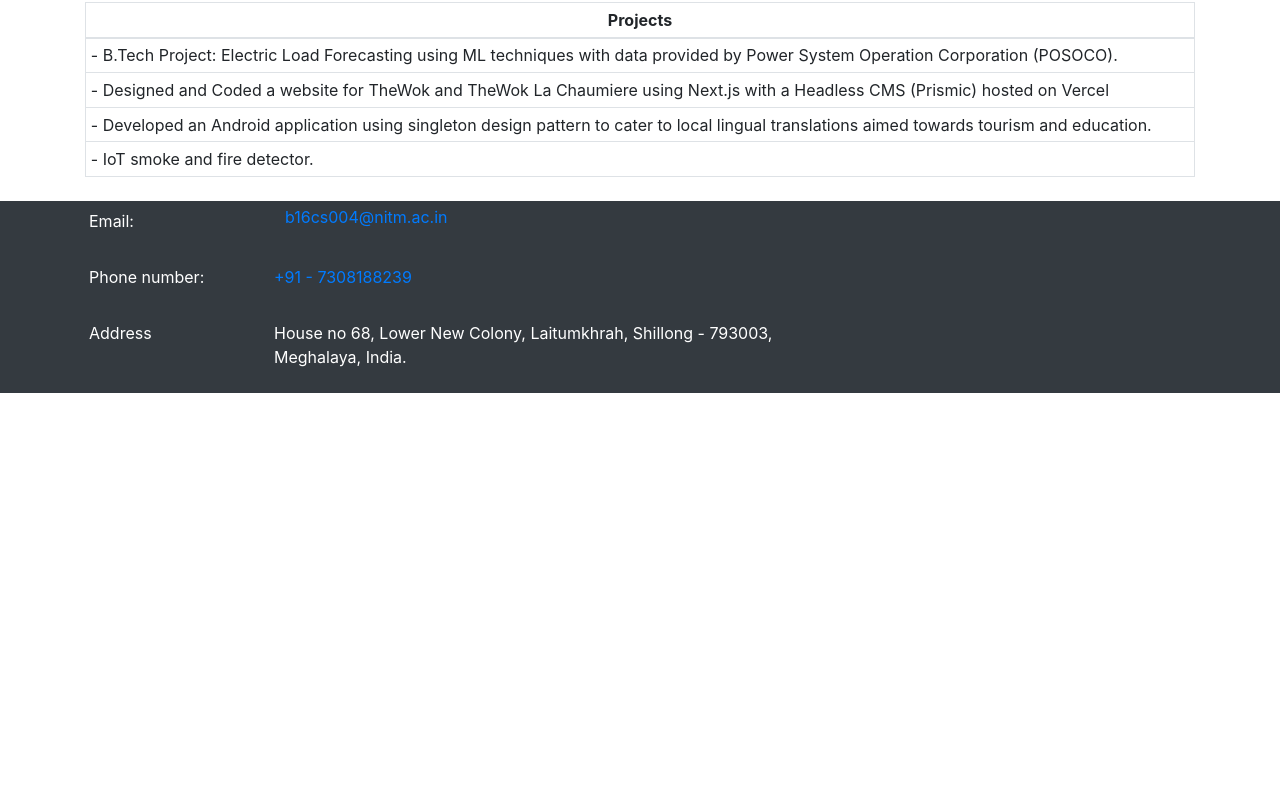
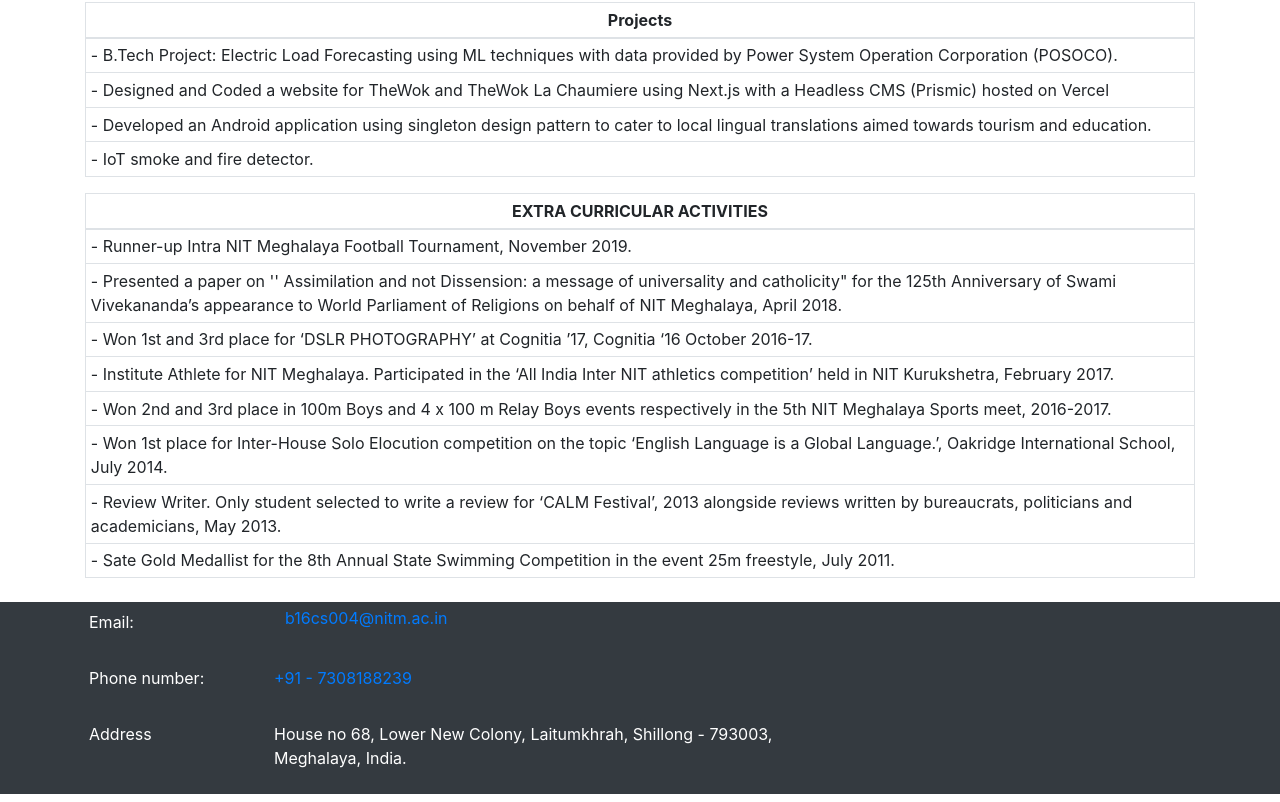
Before and after one commit to Mawlong/CV, a React (Create React App) app in the folder cv/: page / in a window 1280 px wide. Shown: the part 1670-2472 px from the top of the page. Before the commit the page ends 2071 px from the top, so only its background shows below. Built offline with nearby package versions, Linux system fonts and the light colour scheme; the HTML template or start-up script is replaced by a standard one.

Commit message:
Added Extra Curricular

```diff
--- a/cv/src/App.js
+++ b/cv/src/App.js
@@ -6,6 +6,7 @@ import Proficiency from './components/technicalProficiency'
 import Internships from './components/internships'
 import Responsibility from './components/posResponsibility'
 import Projects from './components/projects'
+import ExtraCurricular from './components/extraCurricular'
 
 
 import Navigation from './components/navbar';
@@ -20,6 +21,7 @@ function App() {
       <Internships/>
       <Responsibility/>
       <Projects/>
+      <ExtraCurricular/>
       <Footer/>
     </div>
 
--- /dev/null
+++ b/cv/src/components/extraCurricular.js
@@ -0,0 +1,54 @@
+import React from 'react'
+import {Container, Table} from 'react-bootstrap'
+
+function extraCurricular() {
+    return (
+        <Container>
+        <Table responsive bordered size="sm">
+            <thead>
+                <th>
+                    EXTRA CURRICULAR ACTIVITIES
+                </th>
+            </thead>
+
+            <tbody align="left">
+
+                <tr>
+                    <td>- Runner-up Intra NIT Meghalaya Football Tournament, November 2019.</td>
+                </tr>
+
+                <tr>
+                    <td>- Presented a paper on '' Assimilation and not Dissension: a message of universality and catholicity" for the 125th Anniversary of Swami Vivekananda’s appearance
+                        to World Parliament of Religions on behalf of NIT Meghalaya, April 2018.</td>
+                </tr>
+
+                <tr>
+                    <td>- Won 1st and 3rd place for ‘DSLR PHOTOGRAPHY’ at Cognitia ’17, Cognitia ‘16 October 2016-17.</td>
+                </tr>
+                <tr>
+                    <td>- Institute Athlete for NIT Meghalaya. Participated in the ‘All India Inter NIT athletics competition’ held in NIT Kurukshetra, February 2017.</td>
+                </tr>
+
+                <tr>
+                    <td>- Won 2nd and 3rd place in 100m Boys and 4 x 100 m Relay Boys events respectively in the 5th NIT Meghalaya Sports meet, 2016-2017.</td>
+                </tr>
+
+                <tr>
+                    <td>- Won 1st place for Inter-House Solo Elocution competition on the topic ‘English Language is a Global Language.’, Oakridge International School, July 2014.</td>
+                </tr>
+
+                <tr>
+                    <td>- Review Writer. Only student selected to write a review for ‘CALM Festival’, 2013 alongside reviews written by bureaucrats, politicians and academicians, May 2013.</td>
+                </tr>
+
+                <tr>
+                    <td>- Sate Gold Medallist for the 8th Annual State Swimming Competition in the event 25m freestyle, July 2011.</td>
+                </tr>
+
+            </tbody>
+        </Table>
+    </Container>
+    )
+}
+
+export default extraCurricular
```
